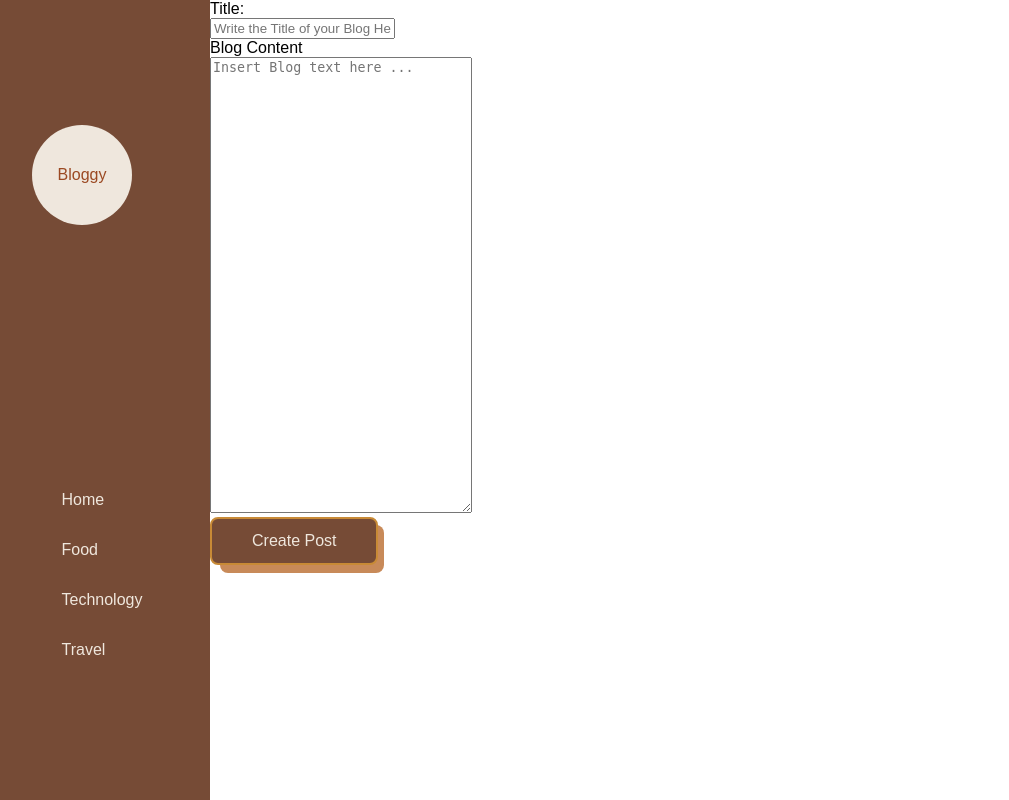
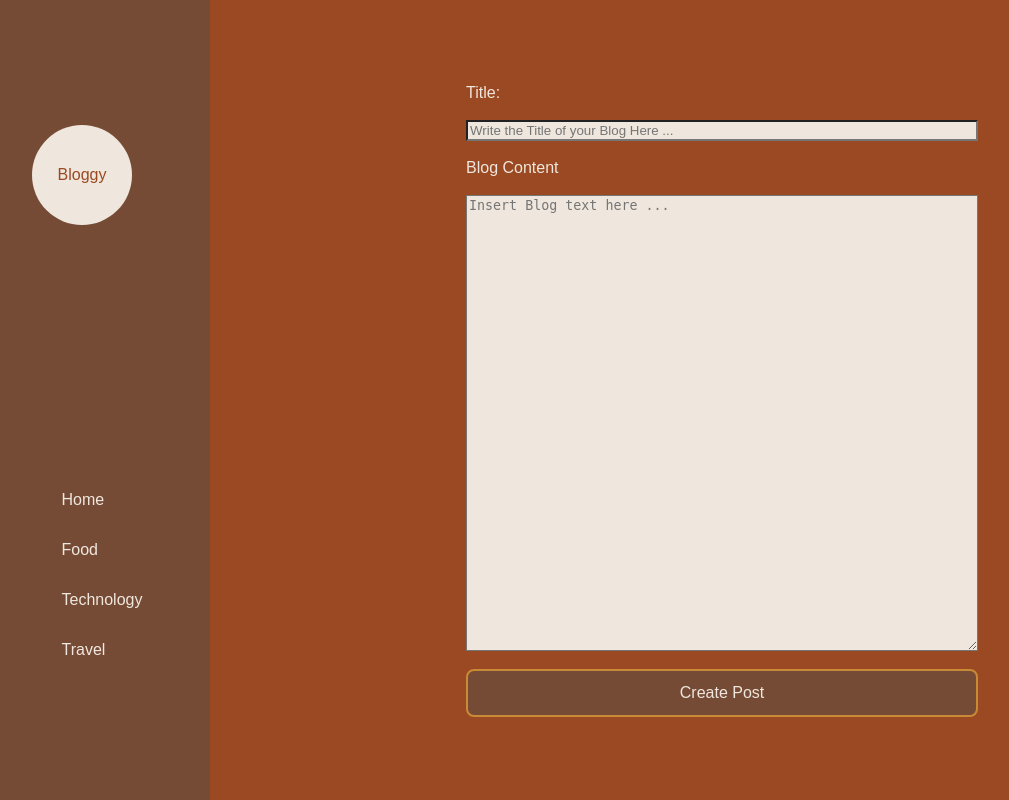
Before and after one commit to Fehan-Arif/bloggy, a web app: file views/compose.html in a window 1280 px wide. Shown: the whole page, without its empty margins (46-1055 px from the left). Run offline with its HTML, style and script files only (its server is not run), Linux system fonts and the light colour scheme; some web fonts are replaced.

Commit message:
Add styles for compose, update styles, update posts

```diff
--- a/public/style/style.css
+++ b/public/style/style.css
@@ -151,6 +151,7 @@ body {
 .post-title {
   font-family: 'Sorts Mill Goudy', sans-serif;
 }
+
 .post-title a {
   text-decoration: none;
   color: #764B36;
@@ -159,6 +160,7 @@ body {
 .post-content {
   font-family: 'Montserrat', sans-serif;
 }
+
 .button-group {
   display: flex;
   justify-content: space-evenly;
@@ -168,11 +170,34 @@ body {
 .blog-container {
   background-color: #EFE7DD;
 }
+
 .blog-title {
   font-family: "Roxborough CF Thin";
   font-size: 3rem;
   font-weight: normal;
 }
+
 .blog-content {
   font-family: 'Montserrat', sans-serif;
 }
+
+/* compose blog */
+.compose-blog {
+  background-color: #9B4922;
+  display: flex;
+  justify-content: center;
+  align-items: center;
+}
+
+.compose-blog form {
+  display: flex;
+  flex-direction: column;
+  width: 50%;
+}
+.compose-blog form label {
+  color: #EFE7DD;
+}
+.compose-blog form input, .compose-blog form textarea {
+  /* color: #EFE7DD; */
+  background-color: #EFE7DD;
+}
--- a/views/posts.html
+++ b/views/posts.html
@@ -29,7 +29,7 @@
     </aside>
     <div class="posts-container">
       <div class="create-post">
-        <button type="submit" class="btn create-btn">Create Post</button>
+        <a class="btn create-btn" href="compose.html">Create Post</a>
       </div>
       <div class="view-posts">
         <div class="post">
```
